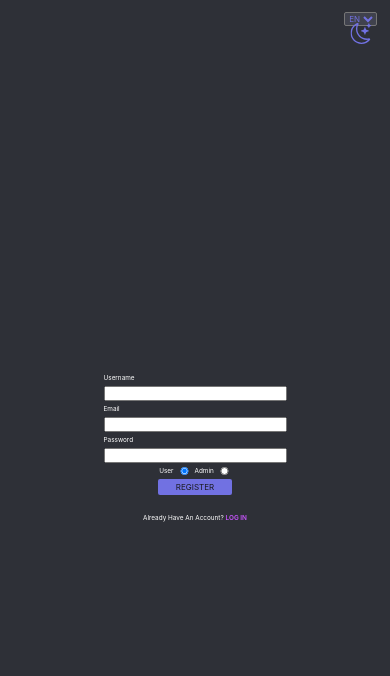
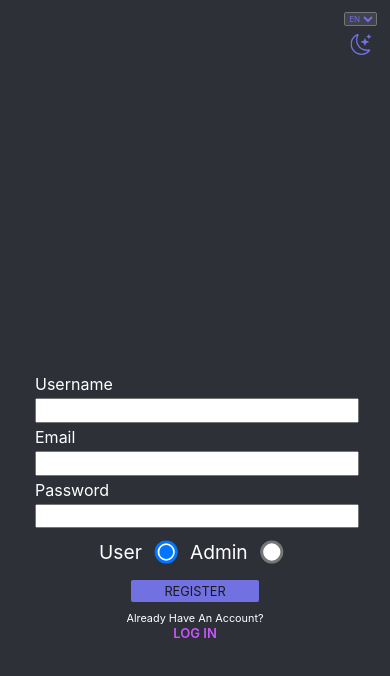
Before and after one commit to ShalvaMishvelidze/tbc-react-course-project, a Next.js app: page /login in a window 390 px wide. Both pictures are taken after a click on the button "REGISTER". Shown: the top 676 px of the page. Built offline with nearby package versions, Linux system fonts and the light colour scheme; no server answers.

Commit message:
responsive single blog, register page and login page

```diff
--- a/sass/components/_blog.scss
+++ b/sass/components/_blog.scss
@@ -8,7 +8,7 @@
   justify-content: center;
   align-items: center;
 
-  @media screen and (max-width: 1000px) {
+  @include respond(tab-landscape) {
     padding: 1rem;
   }
 
@@ -18,11 +18,10 @@
     display: flex;
     align-items: center;
 
-  @include respond(phone) {
-    font-size: $fs-bigger;
+    @include respond(phone) {
+      font-size: $fs-bigger;
+    }
   }
-  }
-
 
   &-image {
     object-fit: cover;
@@ -42,5 +41,4 @@
       text-decoration: underline;
     }
   }
-
 }
--- a/sass/components/_singleBlog.scss
+++ b/sass/components/_singleBlog.scss
@@ -3,6 +3,10 @@
   flex-direction: column;
   justify-content: center;
   align-items: center;
+
+  @include respond(phone) {
+    font-size: 150%;
+  }
 
   &-title {
     font-size: $fs-giant;
@@ -10,8 +14,15 @@
     margin: 1rem 0;
   }
 
+  &-content {
+    @include respond(tab-landscape) {
+      padding: 4.8rem;
+    }
+  }
+
   &-reactions {
     color: $clr-purple;
+    margin-top: 2.4rem;
   }
 
   &-tag {
@@ -22,11 +33,15 @@
     text-transform: uppercase;
 
     &-container {
-      margin-top: 2rem;
+      margin-top: 3.6rem;
       width: 32rem;
       display: flex;
       justify-content: space-between;
       align-items: center;
+
+      & span {
+        margin-right: 1.6rem;
+      }
     }
   }
 }
--- a/sass/pages/_auth.scss
+++ b/sass/pages/_auth.scss
@@ -7,6 +7,12 @@
   justify-content: space-between;
   align-items: center;
   gap: 2rem;
+
+  @include normalizeForAll;
+
+  @include respond(tab-portrait) {
+    gap: 4.8rem;
+  }
 
   &.loading {
     gap: 1rem;
@@ -34,13 +40,27 @@
   margin: 0 auto;
   gap: 1rem;
   margin-top: calc(50vh - 15rem);
-  height: 28rem;
+
+  @include respond(phone) {
+    width: clamp(16rem, 100%, 80rem);
+  }
+
+  @include normalizeForAll;
 
   &-radio-container {
     display: flex;
     justify-content: center;
     align-items: center;
     gap: 1rem;
+    margin-top: 2.4rem;
+    scale: 1.2;
+
+    & input {
+      @include respond(phone) {
+        width: 10% !important;
+        scale: 2.4;
+      }
+    }
   }
 
   &.loading {
@@ -73,6 +93,12 @@
     height: 2rem;
     padding: 0.5rem;
     font-size: 1.5rem;
+
+    @include respond(phone) {
+      width: 100%;
+      padding: 1.6rem 0;
+      font-size: 120%;
+    }
   }
 
   &-btn {
@@ -86,6 +112,11 @@
     transition: all 0.2s;
     color: $clr-bcg-primary-dark;
 
+    @include respond(phone) {
+      font-size: 80%;
+      margin-top: 3.6rem;
+    }
+
     &:hover {
       background-color: $clr-purple;
       color: $clr-bcg-primary;
@@ -97,6 +128,10 @@
     width: clamp(12rem, 50%, 50rem);
     text-align: center;
     text-transform: capitalize;
+
+    @include respond(phone) {
+      margin-top: 2.4rem;
+    }
 
     &.loading {
       height: 2rem;
@@ -110,5 +145,17 @@
       color: $clr-purple;
       font-size: $fs-regular;
     }
+
+    p {
+      @include respond(phone) {
+        font-size: 170%;
+      }
+
+      & button {
+        @include respond(phone) {
+          font-size: 120%;
+        }
+      }
+    }
   }
 }
```
